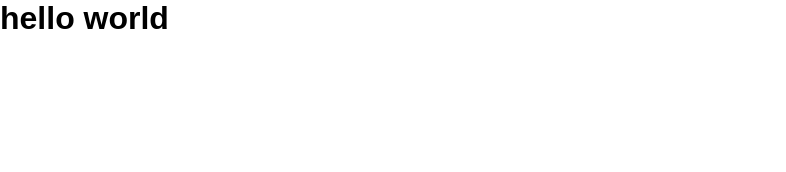
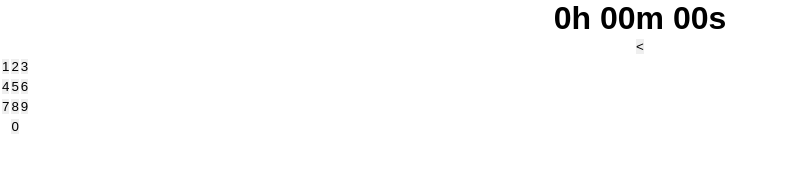
Before and after one commit to jaghit/empty, a plain HTML site: page index.html in a window 1280 px wide. Shown: the whole page, without its empty margins (0-786 px from the left). Drawn offline with Linux system fonts and the light colour scheme.

Commit message:
Added 0 to 9 buttons

```diff
--- a/index.html
+++ b/index.html
@@ -4,8 +4,32 @@
     <meta charset="UTF-8">
     <link href="./beautiful.css" rel="stylesheet">
 </head>
-<body>
-    <h1>hello world</h1>
+<body align="center">
+    <h1>0h 00m 00s</h1>
+    <input type="button" value="<">
+    <hr>
+    <table>
+        <tr>
+            <td><input type="button" value="1"></td>
+            <td><input type="button" value="2"></td>
+            <td><input type="button" value="3"></td>
+        </tr>
+        <tr>
+            <td><input type="button" value="4"></td>
+            <td><input type="button" value="5"></td>
+            <td><input type="button" value="6"></td>
+        </tr>
+        <tr>
+            <td><input type="button" value="7"></td>
+            <td><input type="button" value="8"></td>
+            <td><input type="button" value="9"></td>
+        </tr>
+        <tr>
+            <td></td>
+            <td><input type="button" value="0"></td>
+            <td></td>
+        </tr>
+    </table>
     <script src="./functional.js"></script>
 </body>
 </html>
```
